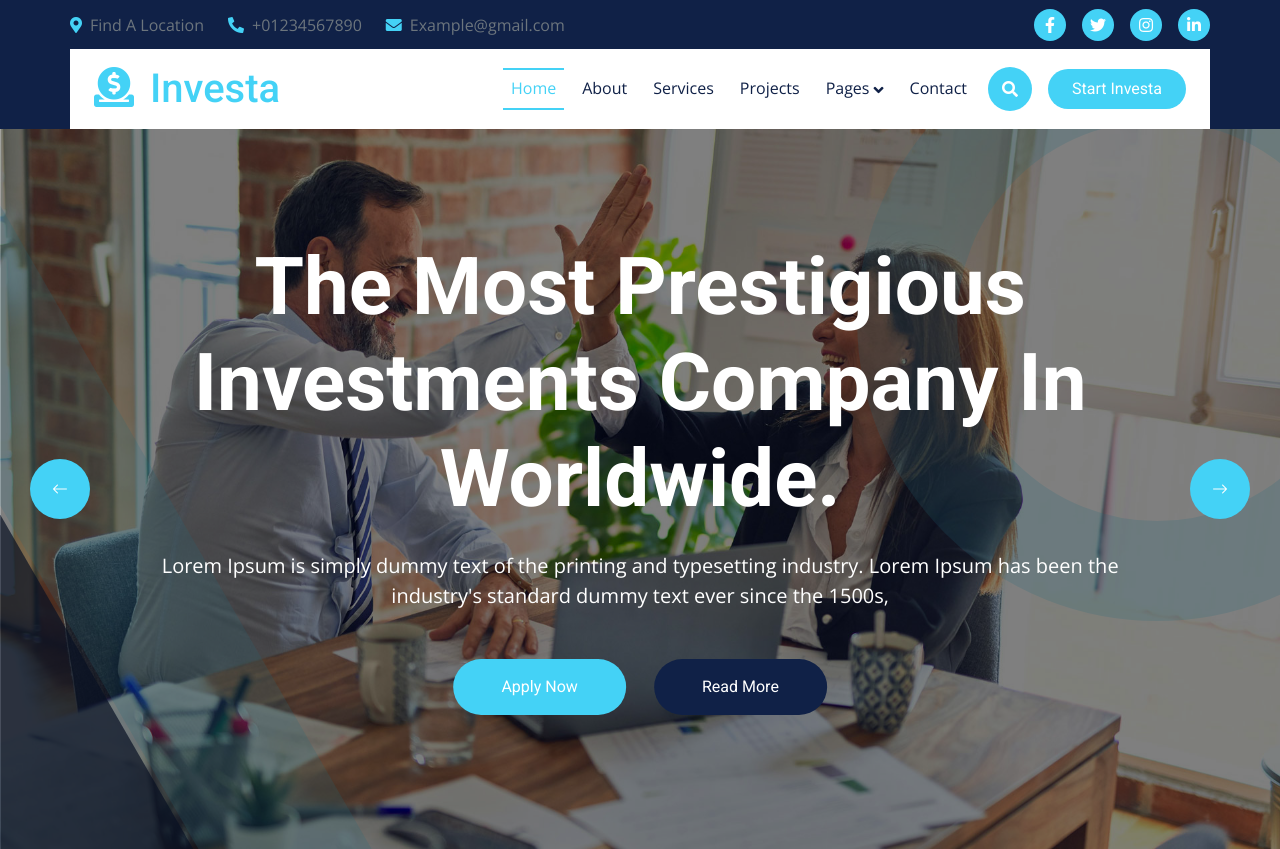
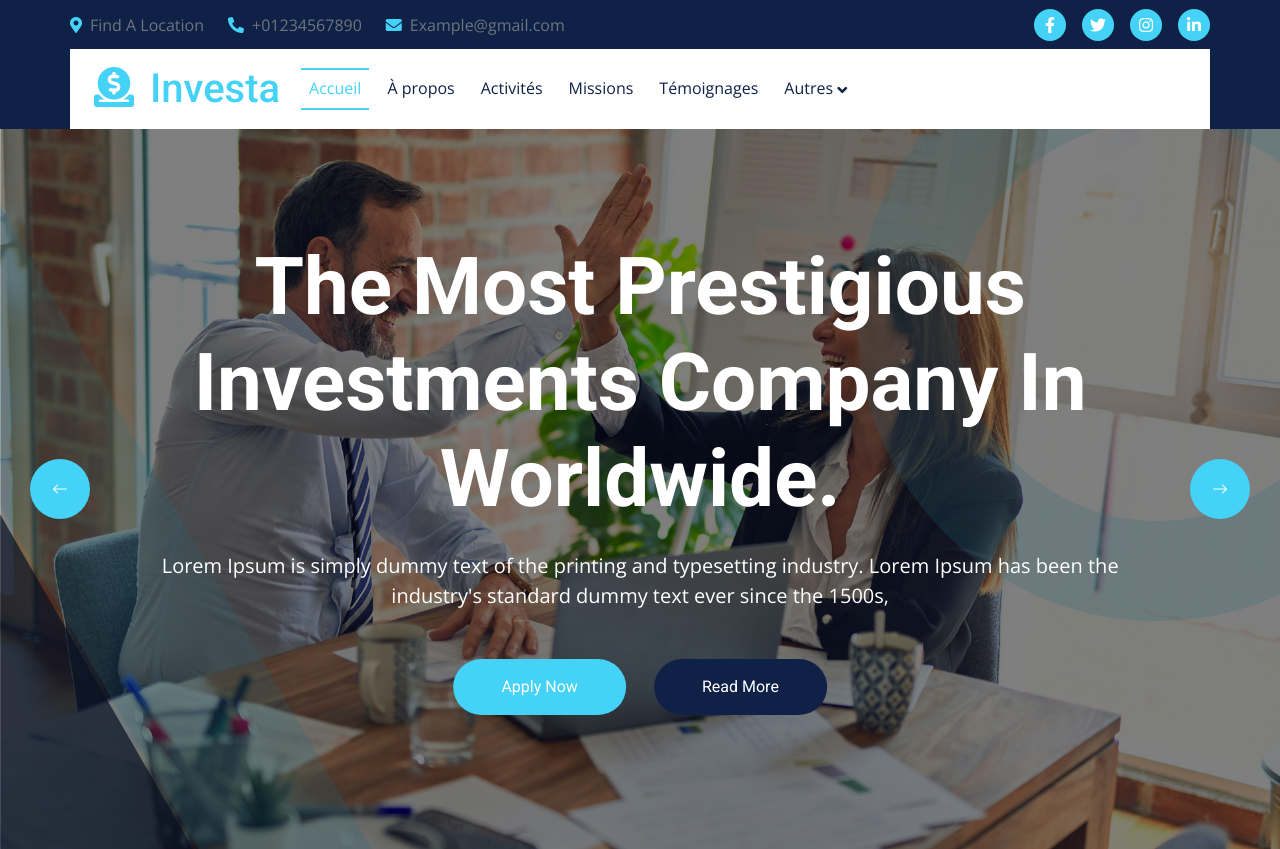
Before and after one commit to gael-william/projetintegrateur, a plain HTML site: page index.html in a window 1280 px wide. Shown: the top 849 px of the page. Drawn offline with nearby package versions, Linux system fonts and the light colour scheme.

Commit message:
commit du navbar

```diff
--- a/index.html
+++ b/index.html
@@ -81,26 +81,21 @@
                         <span class="fa fa-bars"></span>
                     </button>
                     <div class="collapse navbar-collapse" id="navbarCollapse">
-                        <div class="navbar-nav ms-auto py-0">
-                            <a href="index.html" class="nav-item nav-link active">Home</a>
-                            <a href="about.html" class="nav-item nav-link">About</a>
-                            <a href="service.html" class="nav-item nav-link">Services</a>
-                            <a href="project.html" class="nav-item nav-link">Projects</a>
+                        <div class="navbar-nav ml-4 py-0">
+                            <a href="index.html" class="nav-item nav-link active">Accueil</a>
+                            <a href="about.html" class="nav-item nav-link">À propos</a>
+                            <a href="service.html" class="nav-item nav-link">Activités</a>
+                            <a href="project.html" class="nav-item nav-link">Missions</a>
+                            <a href="blog.html" class="nav-item nav-link">Témoignages</a>
                             <div class="nav-item dropdown">
-                                <a href="#" class="nav-link dropdown-toggle" data-bs-toggle="dropdown">Pages</a>
+                                <a href="#" class="nav-link dropdown-toggle" data-bs-toggle="dropdown">Autres</a>
                                 <div class="dropdown-menu m-0">
-                                    <a href="blog.html" class="dropdown-item">Our Blog</a>
-                                    <a href="team.html" class="dropdown-item">Our Team</a>
-                                    <a href="testimonial.html" class="dropdown-item">Testimonial</a>
-                                    <a href="faqs.html" class="dropdown-item">FAQs</a>
-                                    <a href="404.html" class="dropdown-item">404 Page</a>
+                                    <a href="team.html" class="dropdown-item">L'Administration</a>
+                                    <a href="testimonial.html" class="dropdown-item">Quelques Enseignants</a>
+                                    <a href="faqs.html" class="dropdown-item">Candidature</a>
+                                    <a href="contact.html" class="dropdown-item">Contact</a>
                                 </div>
                             </div>
-                            <a href="contact.html" class="nav-item nav-link">Contact</a>
-                        </div>
-                        <div class="d-flex align-items-center flex-nowrap pt-xl-0">
-                            <button class="btn btn-primary btn-md-square mx-2" data-bs-toggle="modal" data-bs-target="#searchModal"><i class="fas fa-search"></i></button>
-                            <a href="#" class="btn btn-primary rounded-pill text-white py-2 px-4 ms-2 flex-wrap flex-sm-shrink-0">Start Investa</a>
                         </div>
                     </div>
                 </nav>
```
